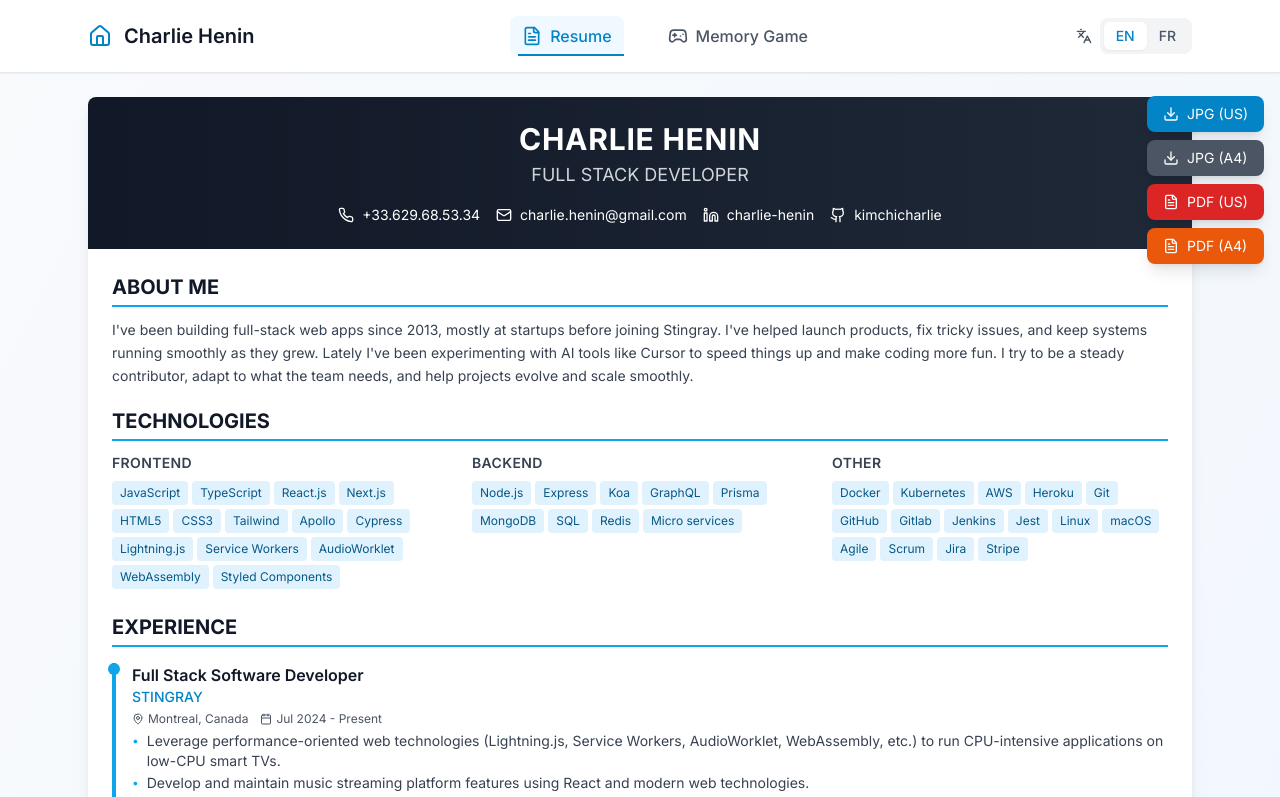
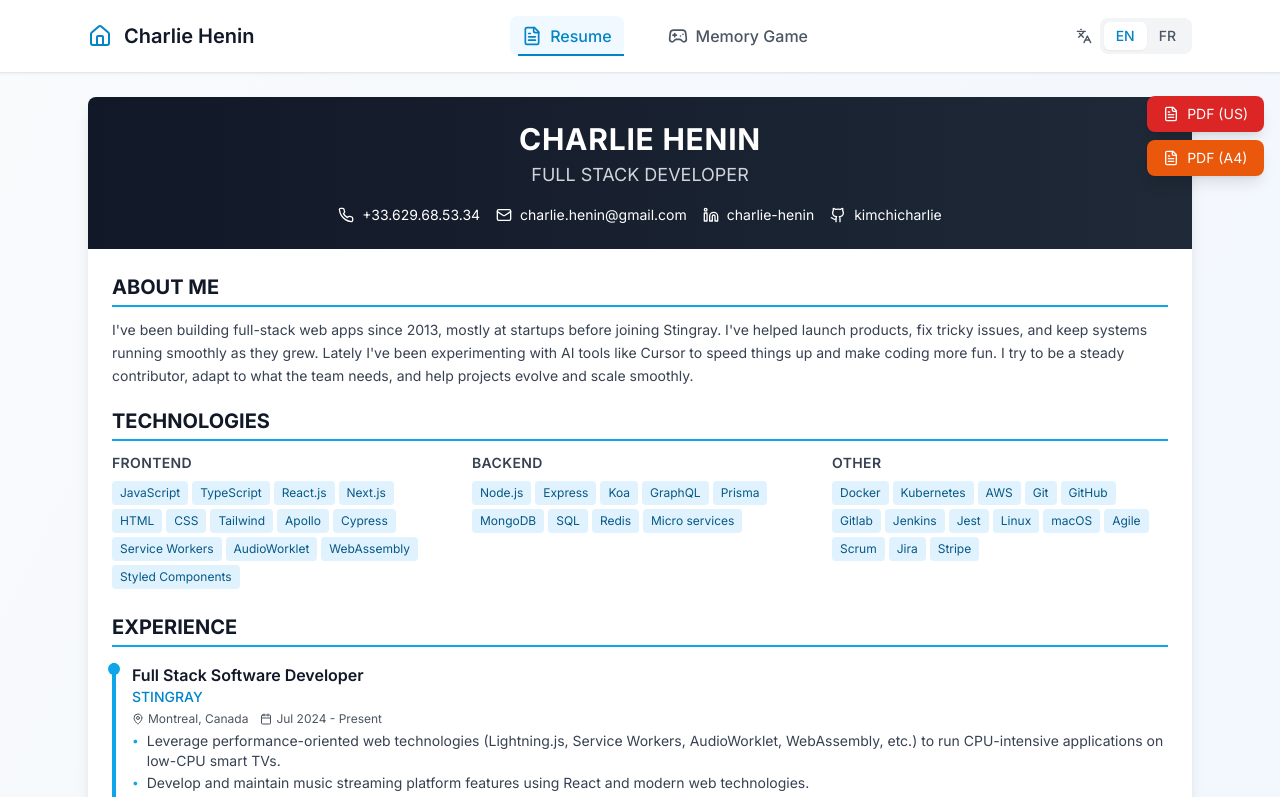
Before and after one commit to kimchicharlie/ai-generated-portfolio, a Next.js app: page / in a window 1280 px wide. Shown: the top 797 px of the page. Built offline with nearby package versions, Linux system fonts and the light colour scheme.

Commit message:
feat: remove buttons jpeg

```diff
--- a/components/Resume.tsx
+++ b/components/Resume.tsx
@@ -16,7 +16,7 @@ import {
 import { portfolioData } from "@/lib/portfolio-data";
 import { getLocalizedContent, getLocalizedArray } from "@/types/portfolio";
 export type PageFormat = "letter" | "a4";
-export type DownloadType = "jpeg" | "pdf";
+export type DownloadType = "pdf";
 import { useLanguage } from "@/contexts/LanguageContext";
 
 const Resume = (): React.JSX.Element => {
@@ -27,56 +27,23 @@ const Resume = (): React.JSX.Element => {
     type: DownloadType
   ): Promise<void> => {
     try {
-      console.log("Starting download...");
+      console.log("Starting PDF download...");
       console.log("Language:", language);
       console.log("Format:", format);
-      console.log("Type:", type);
 
       // Import html-to-image dynamically
       const { toJpeg } = await import("html-to-image");
 
+      const formatSuffix = format === "letter" ? "US-Letter" : "A4";
+      const languageSuffix = language === "fr" ? "FR" : "EN";
+      const fileName = `charlie-henin-resume-${formatSuffix}-${languageSuffix}`;
+
+      // Get the resume element
       const element = document.getElementById("resume-content");
       if (!element) {
         throw new Error("Resume content not found");
       }
 
-      // Generate high-quality JPEG
-      console.log("Generating JPEG from element:", element);
-      const dataUrl = await toJpeg(element, {
-        quality: 0.95,
-        pixelRatio: 2, // High DPI for crisp quality
-        backgroundColor: "#ffffff",
-        style: {
-          // Ensure proper rendering
-          transform: "scale(1)",
-          transformOrigin: "top left",
-        },
-        filter: (node) => {
-          // Include all nodes, but ensure proper rendering
-          if (node.classList) {
-            // Don't capture floating buttons
-            return !node.classList.contains("no-print");
-          }
-          return true;
-        },
-      });
-
-      console.log("JPEG generated, data URL length:", dataUrl.length);
-      console.log("Data URL preview:", dataUrl.substring(0, 100));
-
-      const formatSuffix = format === "letter" ? "US-Letter" : "A4";
-      const languageSuffix = language === "fr" ? "FR" : "EN";
-      const fileName = `charlie-henin-resume-${formatSuffix}-${languageSuffix}`;
-
-      if (type === "jpeg") {
-        // Create download link for JPEG
-        const link = document.createElement("a");
-        link.href = dataUrl;
-        link.download = `${fileName}.jpg`;
-        document.body.appendChild(link);
-        link.click();
-        document.body.removeChild(link);
-      } else if (type === "pdf") {
       // Convert to PDF using semantic section-based approach
       const { jsPDF } = await import("jspdf");
 
@@ -159,11 +126,9 @@ const Resume = (): React.JSX.Element => {
               currentY += imgHeight + 5; // 5mm spacing between sections
 
               console.log(
-                  `Added ${sectionName} at Y=${(
-                    currentY -
-                    imgHeight -
-                    5
-                  ).toFixed(1)}mm`
+                `Added ${sectionName} at Y=${(currentY - imgHeight - 5).toFixed(
+                  1
+                )}mm`
               );
               resolve();
             };
@@ -285,9 +250,7 @@ const Resume = (): React.JSX.Element => {
 
         // Handle experience items individually to avoid cutting
         if (experienceSection) {
-            const expTitle = experienceSection.querySelector(
-              "h2"
-            ) as HTMLElement;
+          const expTitle = experienceSection.querySelector("h2") as HTMLElement;
           if (expTitle) {
             await addSectionToPDF(expTitle, "Experience Title");
           }
@@ -319,6 +282,19 @@ const Resume = (): React.JSX.Element => {
         console.error("Error in semantic PDF generation:", error);
         // Fallback to image splitting method
         console.log("Falling back to image-based method...");
+
+        // Generate image for fallback
+        const dataUrl = await toJpeg(element, {
+          quality: 0.95,
+          pixelRatio: 2,
+          backgroundColor: "#ffffff",
+          filter: (node) => {
+            if (node.classList) {
+              return !node.classList.contains("no-print");
+            }
+            return true;
+          },
+        });
 
         const img = new Image();
         img.onload = () => {
@@ -376,20 +352,19 @@ const Resume = (): React.JSX.Element => {
         };
         img.src = dataUrl;
       }
-      }
 
-      console.log(`${type.toUpperCase()} generation completed successfully!`);
+      console.log("PDF generation completed successfully!");
     } catch (error) {
       console.error(`Error generating ${type}:`, error);
       alert(`Error generating ${type}. Please try again.`);
     }
   };
 
-  // Keep the old function for backward compatibility
+  // Keep the old function for backward compatibility (now uses PDF)
   const handleDownloadScreenshot = async (
     format: PageFormat
   ): Promise<void> => {
-    return handleDownload(format, "jpeg");
+    return handleDownload(format, "pdf");
   };
 
   const fadeInUp = {
@@ -415,30 +390,6 @@ const Resume = (): React.JSX.Element => {
         animate={{ opacity: 1, x: 0 }}
         transition={{ duration: 0.5, delay: 0.3 }}
       >
-        {/* JPEG Downloads */}
-        <motion.button
-          onClick={() => handleDownload("letter", "jpeg")}
-          className="flex items-center space-x-1 sm:space-x-2 px-2 sm:px-4 py-2 bg-primary-600 text-white rounded-lg hover:bg-primary-700 transition-colors duration-200 shadow-lg text-sm"
-          whileHover={{ scale: 1.05 }}
-          whileTap={{ scale: 0.95 }}
-          title="Download as JPG (US Letter)"
-        >
-          <Download className="h-3 w-3 sm:h-4 sm:w-4" />
-          <span className="hidden sm:inline">JPG (US)</span>
-          <span className="sm:hidden">US</span>
-        </motion.button>
-        <motion.button
-          onClick={() => handleDownload("a4", "jpeg")}
-          className="flex items-center space-x-1 sm:space-x-2 px-2 sm:px-4 py-2 bg-gray-600 text-white rounded-lg hover:bg-gray-700 transition-colors duration-200 shadow-lg text-sm"
-          whileHover={{ scale: 1.05 }}
-          whileTap={{ scale: 0.95 }}
-          title="Download as JPG (A4)"
-        >
-          <Download className="h-3 w-3 sm:h-4 sm:w-4" />
-          <span className="hidden sm:inline">JPG (A4)</span>
-          <span className="sm:hidden">A4</span>
-        </motion.button>
-
         {/* PDF Downloads */}
         <motion.button
           onClick={() => handleDownload("letter", "pdf")}
--- a/lib/portfolio-data.ts
+++ b/lib/portfolio-data.ts
@@ -344,12 +344,11 @@ export const portfolioData: PortfolioData = {
     { name: "TypeScript", category: "frontend" },
     { name: "React.js", category: "frontend" },
     { name: "Next.js", category: "frontend" },
-    { name: "HTML5", category: "frontend" },
-    { name: "CSS3", category: "frontend" },
+    { name: "HTML", category: "frontend" },
+    { name: "CSS", category: "frontend" },
     { name: "Tailwind", category: "frontend" },
     { name: "Apollo", category: "frontend" },
     { name: "Cypress", category: "frontend" },
-    { name: "Lightning.js", category: "frontend" },
     { name: "Service Workers", category: "frontend" },
     { name: "AudioWorklet", category: "frontend" },
     { name: "WebAssembly", category: "frontend" },
@@ -366,7 +365,6 @@ export const portfolioData: PortfolioData = {
     { name: "Docker", category: "other" },
     { name: "Kubernetes", category: "other" },
     { name: "AWS", category: "other" },
-    { name: "Heroku", category: "other" },
     { name: "Git", category: "other" },
     { name: "GitHub", category: "other" },
     { name: "Gitlab", category: "other" },
```
Lines whose indentation alone changed are shown as unchanged.
